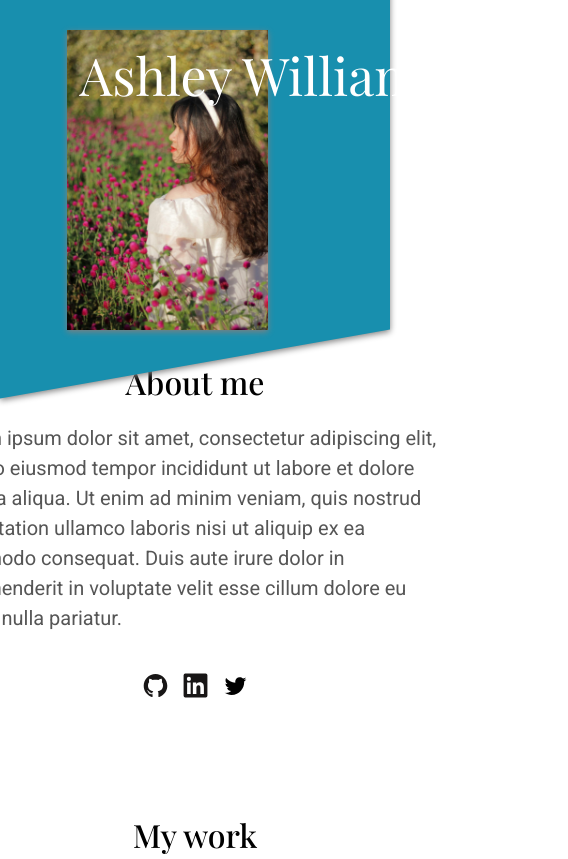
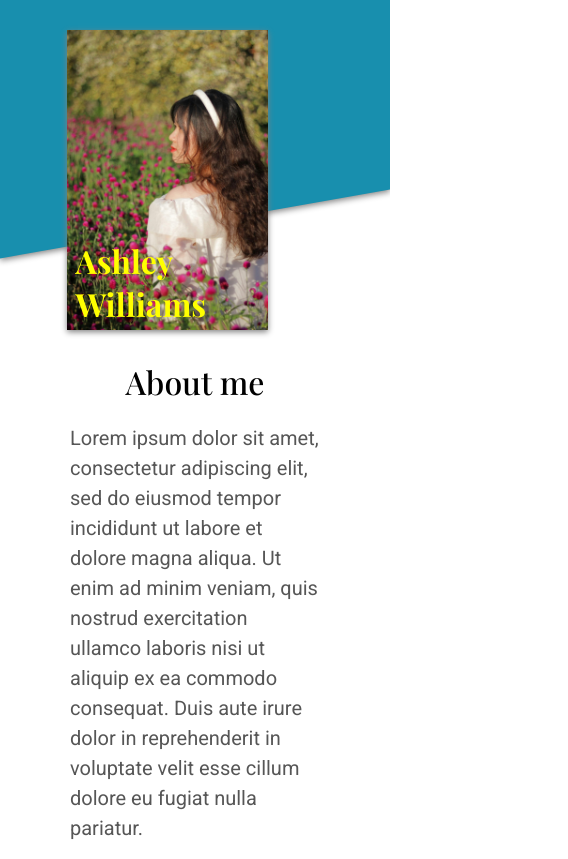
Before and after one commit to adubasava/homepage, a plain HTML site: page index.html in a window 390 px wide. Shown: the top 859 px of the page, 568 px wide, since content can reach past the window. Drawn offline with nearby package versions, Linux system fonts and the light colour scheme; a web font is replaced by a local one.

Commit message:
Fix responsiveness

```diff
--- a/index.html
+++ b/index.html
@@ -162,6 +162,7 @@
         </div>
     </div>
     <div class="contact">
+        <div class="contact-container">
             <div class="contact-text">
                 <h1>Contact me</h1>
                 <p>
@@ -191,9 +192,10 @@
                 </div>
             </div>
             <picture>
-            <source media="(max-width: 1599px)" srcset="./img/pexels-juresiric-691919r2.jpg" />
-            <img src="./img/pexels-juresiric-691919.jpg" alt="nother profile picture" />
+                <source media="(max-width: 1279px)" srcset="./img/pexels-danxavier-1239291rs.jpg" />
+                <img src="./img/pexels-danxavier-1239291.jpg" alt="nother profile picture" />
             </picture>
+        </div>
     </div>
 </body>
 </html>
--- a/style.css
+++ b/style.css
@@ -44,8 +44,10 @@ body {
 
 .name {
     color: white;
+    background-color: #70853a;
     font-family: 'Playfair Display', sans-serif;
-    font-size: 24px;
+    font-size: 28px;
+    font-weight: 700;
     position: absolute;
     bottom: 8px;
 }
@@ -159,6 +161,13 @@ h4 {
     font-weight: 300;
 }
 
+.contact-container {
+    display: flex;
+    justify-content: center;
+    gap: 20px;
+    max-width: 900px;
+}
+
 .contact-text {
     max-width: 300px;
 }
@@ -178,7 +187,7 @@ h4 {
     gap: 5px;
 }
 
-@media (max-width: 1600px) {
+@media (max-width: 1280px) {
 
     .header {
         max-width: 1000px;
@@ -197,9 +206,12 @@ h4 {
     }
 
     .name {
+        background-color: transparent;
         font-size: 48px;
+        font-weight: 500;
         top: 10px;
         right: -300px;
+        bottom: 0px;
     }
 
     .about {
@@ -233,18 +245,38 @@ h4 {
         object-fit: contain;
     }
 
+    .contact-container {
+        max-width: 1000px;
+    }
+
 }
 
-@media (max-width: 1100px) {
+@media (max-width: 700px) {
+
+    .background {
+        top: -620px;
+    }
 
     .header {
         min-width: 320px;
         max-width: 600px;
     }
 
+    .cards, .header, .contact, .contact-container {
+        display: flex;
+        flex-direction: column;
+        justify-content: center;
+        align-items: center;
+    }
+
     .name {
-        font-size: 52px;
-        left: 12px;
+        font-size: 32px;
+        font-weight: 700;
+        left: 8px;
+        bottom: 5px;
+        right: 0px;
+        top: auto;
+        color: yellow;
     }
 
     .about {
@@ -253,19 +285,13 @@ h4 {
         margin-top: 15px;
         margin-bottom: 0px;
         padding: 15px 0px;
+        max-width: 250px;
     }
 
     .about h1, .projects h1 {
         text-align: center;
         margin-bottom: 10px;
         margin-top: 0px;
-    }
-
-    .cards, .header, .contact {
-        display: flex;
-        flex-direction: column;
-        justify-content: center;
-        align-items: center;
     }
 
     .contact {
@@ -287,7 +313,6 @@ h4 {
         justify-content: center;
         align-items: center;
     }
-
 
     .contact-text h1:nth-child(1) {
         text-align: center;
```
Also changed, not shown: img/pexels-danxavier-1239291rs.jpg (added), img/pexels-juresiric-691919.jpg (deleted), img/pexels-juresiric-691919m.jpg (deleted), img/pexels-juresiric-691919r.jpg (deleted), img/pexels-juresiric-691919r2.jpg (deleted), img/pexels-juresiric-691919rm.jpg (deleted), img/pexels-juresiric-691919t.jpg (deleted), 2 other files. Lines whose indentation alone changed are shown as unchanged.
